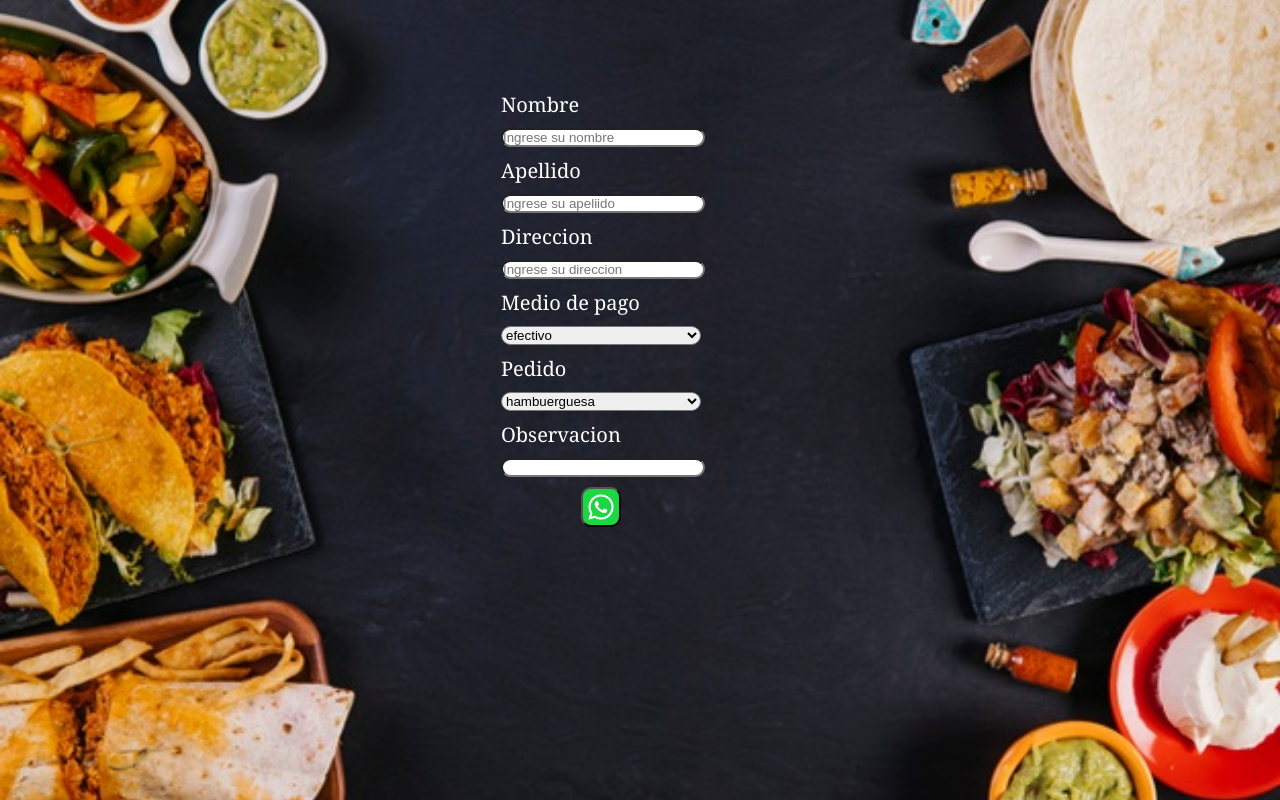
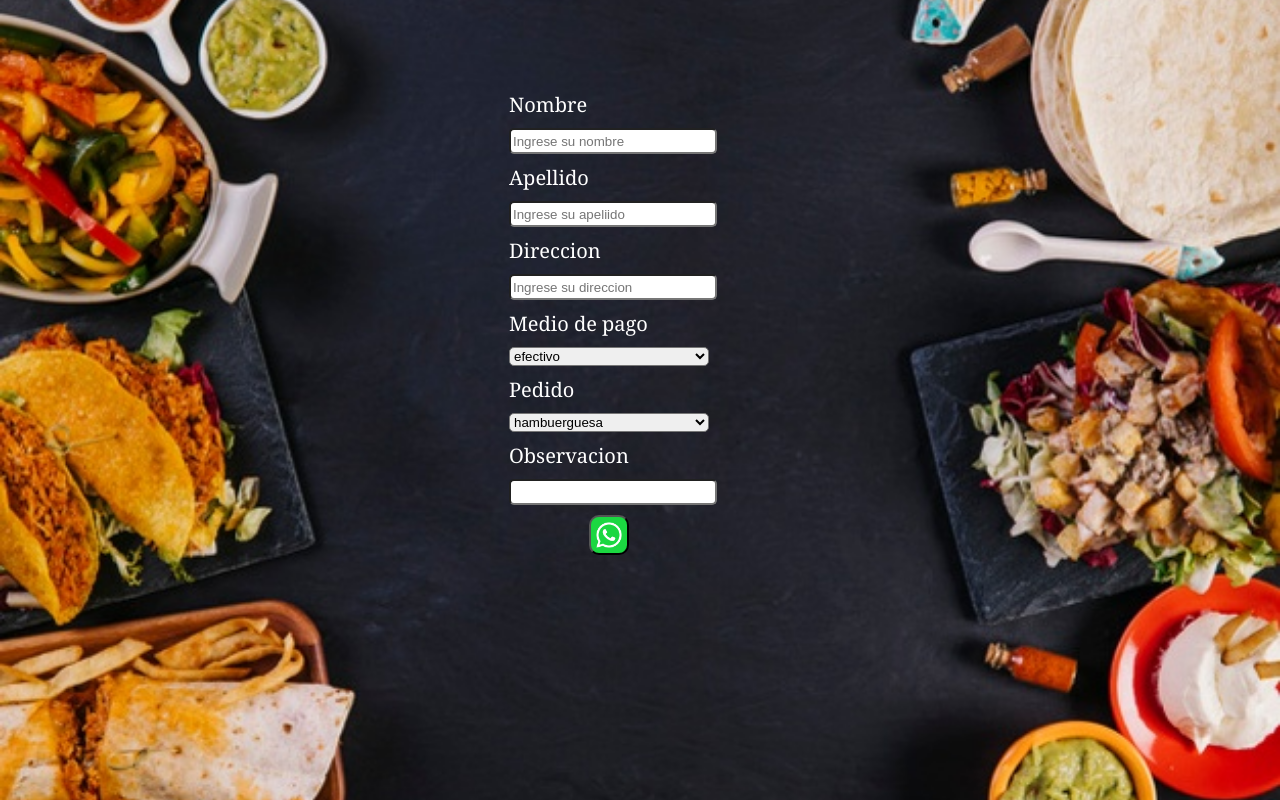
Before and after one commit to 3lCR3P3R/GlobHack-Pitanza, a plain HTML site: page HTML/api.html in a window 1280 px wide. Drawn offline with Linux system fonts and the light colour scheme.

Commit message:
modificacion7

```diff
--- a/CSS/api.css
+++ b/CSS/api.css
@@ -24,19 +24,21 @@ div{
     background-color: rgba(12, 11, 11, 0);
 }
 input{
-    border-radius: 10px;
+    border-radius: 5px;
     margin-top: 10px;
     margin-bottom: 10px;
    /** margin-left: 20px;**/
     margin-right: 20px;
     width: 200px;
     text-align: left;
+    height: 20px;
 }
 select{
-    border-radius: 10px;
+    border-radius: 5px;
     margin-top: 10px;
     margin-bottom: 10px;
     width: 200px;
+    height: 20;
 }
 .enviar{
     border-radius: 10px;
--- a/HTML/api.html
+++ b/HTML/api.html
@@ -6,7 +6,7 @@
 
     <title>Document</title>
 
-    <link rel="stylesheet" href="../CSS/style.css">
+    <link rel="stylesheet" href="../CSS/api.css">
 </head>
 <body>
     <div >
```
